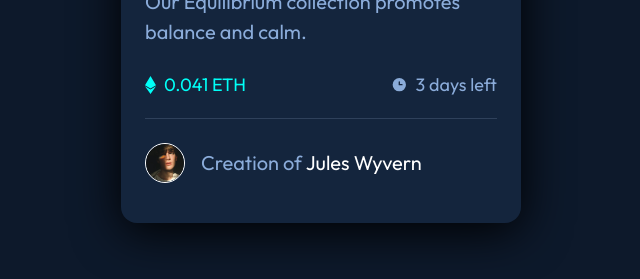
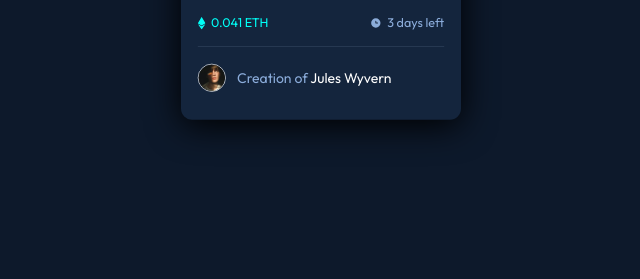
Before and after one commit to medsagou/NFT-preview-card-component, a plain HTML site: page index.html in a window 1280 px wide. Shown: the part 521-800 px from the top of the page, without its empty margins (319-959 px from the left). Drawn offline with Linux system fonts and the light colour scheme.

Commit message:
Update style.css

```diff
--- a/style.css
+++ b/style.css
@@ -107,6 +107,10 @@ body{
     border-radius: 1rem;
     box-shadow: 0 0.5rem 3rem 0 var(--neutral-700);
     margin: 2rem;
+}
+@media (min-width:375px){
+    .container{
+        transform: scale(.7);}
 }
 a {
     text-decoration: none;
```
